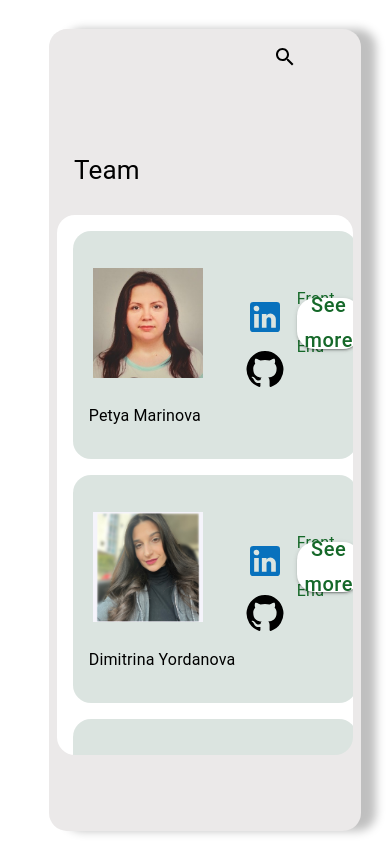
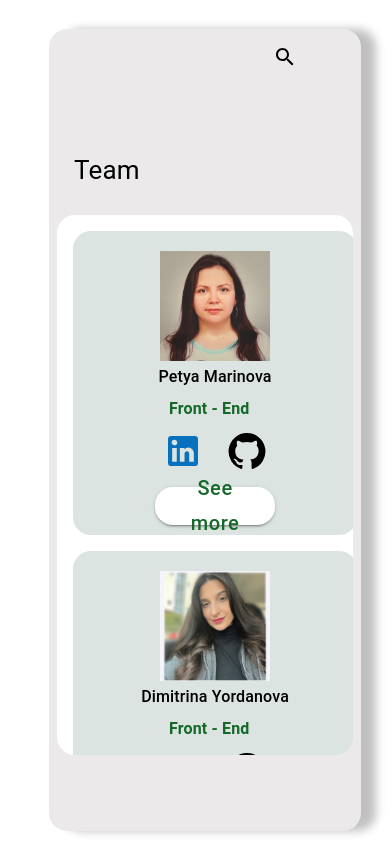
Before and after one commit to Society-Project/Society, a Next.js app in the folder client/: page /team in a window 390 px wide. Built offline with nearby package versions, Linux system fonts and the light colour scheme.

Commit message:
The page is almost ready. A modal should be corrected.

```diff
--- a/client/src/components/Styles/TeamPageStyles.scss
+++ b/client/src/components/Styles/TeamPageStyles.scss
@@ -1,7 +1,7 @@
 .close-modal-button {
   position: absolute;
-  right: 1vw;
-  top: 1vw;
+  right: 1.5vw;
+  top: 1.5vw;
   background: none;
   border: none;
   cursor: pointer;
@@ -42,39 +42,82 @@
     margin-right: 2vw;
     margin-left: 2vw;
     overflow-y: auto;
+    display: flex;
     height: 64vh;
 
     .ProfileInformation {
       background: rgba(74, 122, 99, 0.2);
       border-radius: 18px;
       width: 73vw;
-      height: 27vh;
+      //height: 27vh;
+
       .AvatarContainer {
         display: flex;
         align-items: center;
-        margin-top: 20px;
-        margin-left: 20px;
-        margin-bottom: 5px;
-        .GithubAndLinkeInIcons{
-          margin-top: 40px;
-          margin-left: 30px;
+        padding-top: 20px;
+        @media (max-width: 768px) {
+          flex-direction: column;
         }
-        .PersonRole {
-          color: rgba(21, 104, 41, 1) ;
-          font-weight: bold;
+        .AvatarAndName {
+          display: flex;
+          margin-left: 15px;
+          flex-direction: column;
+          align-items: center;
+          width: 10rem;
+          @media (max-width: 768px) {
+            margin-left: 0px;
+            align-items: center;
           }
         }
+        .PersonRoleAndGithubAndLinkeInIcons {
+          margin-left: 35px;
+          flex-direction: column;
+          @media (max-width: 768px) {
+            margin-left: 0px;
+            align-items: center;
+          }
+
+          .PersonRole {
+            margin-left: 18px;
+            color: rgba(21, 104, 41, 1);
+            @media (max-width: 768px) {
+              width: 100%;
+              display: flex;
+              align-items: center;
+            }
+            .css-10hburv-MuiTypography-root {
+              font-weight: bold;
+              @media (max-width: 768px) {
+                width: 100%;
+                display: flex;
+                align-items: center;
+              }
+            }
+          }
+        }
+      }
+      .SeeMoreButtonContainer {
+        display: flex;
+        align-items: flex-end;
+        margin-left: auto;
+        margin-right: 20px;
+        @media (max-width: 768px) {
+          align-items: center;
+          margin: 10px 0px;
+        }
+      }
+
       .SeeMoreButton {
         font-family: Roboto;
         font-size: 20px;
         color: rgba(21, 104, 41, 1);
         border-radius: 18px;
-        width: 10vw;
-        height: 6vh;
+        width: 120px;
+        height: 38px;
         background-color: white;
         text-decoration: none;
         text-transform: none;
-        margin-right: 2vw;
+      }
     }
     .ListItemTextContainer {
       display: flex;
@@ -82,8 +125,27 @@
     }
     .FirstAndLastName {
       color: black;
-        font-weight: 700;
+      .css-10hburv-MuiTypography-root {
+        font-weight: 500;
       }
     }
   }
 }
+
+@media (max-width: 768px) {
+  .Container {
+    .ProfileInformation {
+      .AvatarContainer {
+        .AvatarAndName {
+          margin-left: 5px;
+        }
+        .PersonRoleAndGithubAndLinkeInIcons {
+          margin-left: 10px;
+        }
+      }
+      .SeeMoreButtonContainer {
+        margin-right: 10px;
+      }
+    }
+  }
+}
--- a/client/src/components/teamPage/TeamPage.tsx
+++ b/client/src/components/teamPage/TeamPage.tsx
@@ -6,7 +6,6 @@ import Modal from "react-modal";
 import { Typography } from "@mui/material";
 import LinkedInIcon from "@mui/icons-material/LinkedIn";
 import GitHubIcon from "@mui/icons-material/GitHub";
-
 import List from "@mui/material/List";
 import ListItem from "@mui/material/ListItem";
 import ListItemText from "@mui/material/ListItemText";
@@ -30,6 +29,7 @@ const team = [
     role: "Front - End",
     linkedin: "https://www.linkedin.com/in/pmmarinova/",
     github: "https://github.com/petya0111",
+    info: "Software developer with a background in Frontend and Backend technologies. Frontend experience with Angular & Typescript technologies and working experience with backend projects with Java, Kotlin, Spring Boot, also mobile projects with Android. I have developed personal projects with React, NextJS, Solidity, NodeJS, Android & Python. Currently, I am exploring the Blockchain Web3 space with Hardhat and Solidity. Curious about the security-vulnerable Solidity code. I am interested in IT conferences and networking. Glad to take part in different aspects of courses and workshops."
   },
   {
     name: "Dimitrina Yordanova",
@@ -38,6 +38,7 @@ const team = [
     role: "Front - End",
     linkedin: "https://www.linkedin.com/in/dimitrina-yordanova-81a659245/",
     github: "https://github.com/di-yordanova",
+    info: "Frontend Developer with React, NextJS, TypeScript technologies. Participation in team project Society Social Network as Frontend Developer and UX Designer. UX Design skills with Figma."
   },
   {
     name: "Simeon Cholakov",
@@ -46,6 +47,7 @@ const team = [
     role: "Front - End",
     linkedin: "https://www.linkedin.com/in/simeon-cholakov/",
     github: "https://github.com/cholakovsimeon",
+    info: "Motivated and hardworking person with interest in web3 security and building web applications. I have around a year background in web2 using JavaScript, more specifically with the MERN stack. But currently, I am focused on web3 security as a smart contract auditor."
   },
   {
     name: "Ivaylo Slavchev",
@@ -54,6 +56,7 @@ const team = [
     role: "Front - End",
     linkedin: "https://www.linkedin.com/in/ivaylo-slavchev-6425a521b/",
     github: "https://github.com/IvayloSlavchev",
+    info: "Software engineer who is interested in building web applications. I love to do the Front-End work, but I also have some Back-End experience (with Node.js + express), so if you searching a Front-End developer I’d love to make connection with you. I use React as my main library when building application, but I also work on a project where we use Next.js with MUI."
   },
   {
     name: "Zahari Cheyrekov",
@@ -62,6 +65,7 @@ const team = [
     role: "Front - End",
     linkedin: "https://www.linkedin.com/in/zahari-cheyrekov-5647a9227/",
     github: "https://github.com/ZahariCheyrekov",
+    info: "Passionate and hardworking Web Developer who loves to write code and solve problems. I have interest in Web Development and Software Engineering fields and am seeking new and exciting opportunities related to them. JavaScript is my main programming language and have previous experience creating web applications with MERN stack, but I consider myself a fast learner and I don't have any problems working with new technologies and getting the work done. Personal development is a hobby of mine. I love to read books about it and share different thoughts and ideas with people. My time outside of programming is usually spent reading books, socializing, listening to music, playing chess and weightlifting."
   },
   {
     name: "Georgi Peev",
@@ -70,6 +74,7 @@ const team = [
     role: "Back - End",
     linkedin: "https://www.linkedin.com/in/georgipeev/",
     github: "https://github.com/PeevG",
+    info: "Seeking for Junior Java Developer opportunity"
   },
   {
     name: "Pavel Pindarev",
@@ -78,6 +83,7 @@ const team = [
     role: "Back - End",
     linkedin: "https://www.linkedin.com/in/pavel-pindarev/",
     github: "https://github.com/PavelPindarev",
+    info: "Student, who is interested in Software development, especially in Java Web Development. Currently working on side-project called Society Social Network as Java Back-End Developer. Looking for job to gain some experience in this area and see more work on real projects."
   },
   {
     name: "Bozhidar Valkov",
@@ -86,6 +92,7 @@ const team = [
     role: "Back - End",
     linkedin: "https://www.linkedin.com/in/bozhidar-valkov-9b10ab24b/",
     github: "https://github.com/beval1",
+    info: "2nd year student at Technical University of Sofia who is always looking for a challenge. I have had passion for computers and technology as long as I can remember. Currently interested in web development. I have worked on several personal project with Java, Spring Boot, Angular, React, Docker."
   },
 ];
 
@@ -103,13 +110,23 @@ export const TeamPage = () => {
               <React.Fragment key={index}>
                 <ListItem>
                   <Box className="ProfileInformation">
-                    <Box className="AvatarContainer">
-                      <img
-                        className="Avatar"
-                        src={oneOfTheTeam.avatar}
-                        alt={oneOfTheTeam.name}
-                      />
-                      <Box className="GithubAndLinkeInIcons">
+                    <div className="AvatarContainer">
+                      <div className="AvatarAndName">
+                        <img
+                          className="Avatar"
+                          src={oneOfTheTeam.avatar}
+                          alt={oneOfTheTeam.name}
+                        />
+                        <ListItemText
+                          className="FirstAndLastName"
+                          primary={oneOfTheTeam.name}
+                        />
+                      </div>
+                      <Box className="PersonRoleAndGithubAndLinkeInIcons">
+                        <ListItemText
+                          className="PersonRole"
+                          primary={oneOfTheTeam.role}
+                        />
                         <Button
                           component="a"
                           href={oneOfTheTeam.linkedin}
@@ -131,11 +148,8 @@ export const TeamPage = () => {
                           />
                         </Button>
                       </Box>
-                      <ListItemText
-                        className="PersonRole"
-                        primary={oneOfTheTeam.role}
-                      />
-                      {oneOfTheTeam.personInfo.length !== 0 && (
+
+                      <div className="SeeMoreButtonContainer">
                         <Button
                           className="SeeMoreButton"
                           variant="contained"
@@ -146,14 +160,8 @@ export const TeamPage = () => {
                         >
                           See more
                         </Button>
-                      )}
-                    </Box>
-                    <Box className="ListItemTextContainer">
-                      <ListItemText
-                        className="FirstAndLastName"
-                        primary={oneOfTheTeam.name}
-                      />
-                    </Box>
+                      </div>
+                    </div>
                   </Box>
                 </ListItem>
                 {index < team.length - 1}
@@ -172,7 +180,7 @@ export const TeamPage = () => {
                 >
                   <CloseIcon />
                 </button>
-                <Typography className="Name">
+                <Typography className="Name" color= "rgba(74, 122, 99, 1)" fontSize={"18px"}>
                   {modalData?.personInfo}
                 </Typography>
                 <Divider
@@ -184,7 +192,9 @@ export const TeamPage = () => {
                     align: "center",
                   }}
                 />
-                <Typography>Information</Typography>
+                <Typography marginLeft={2} >
+                  {modalData?.info}
+                </Typography>
               </Box>
             </Modal>
           </List>
```
Lines whose indentation alone changed are shown as unchanged.
